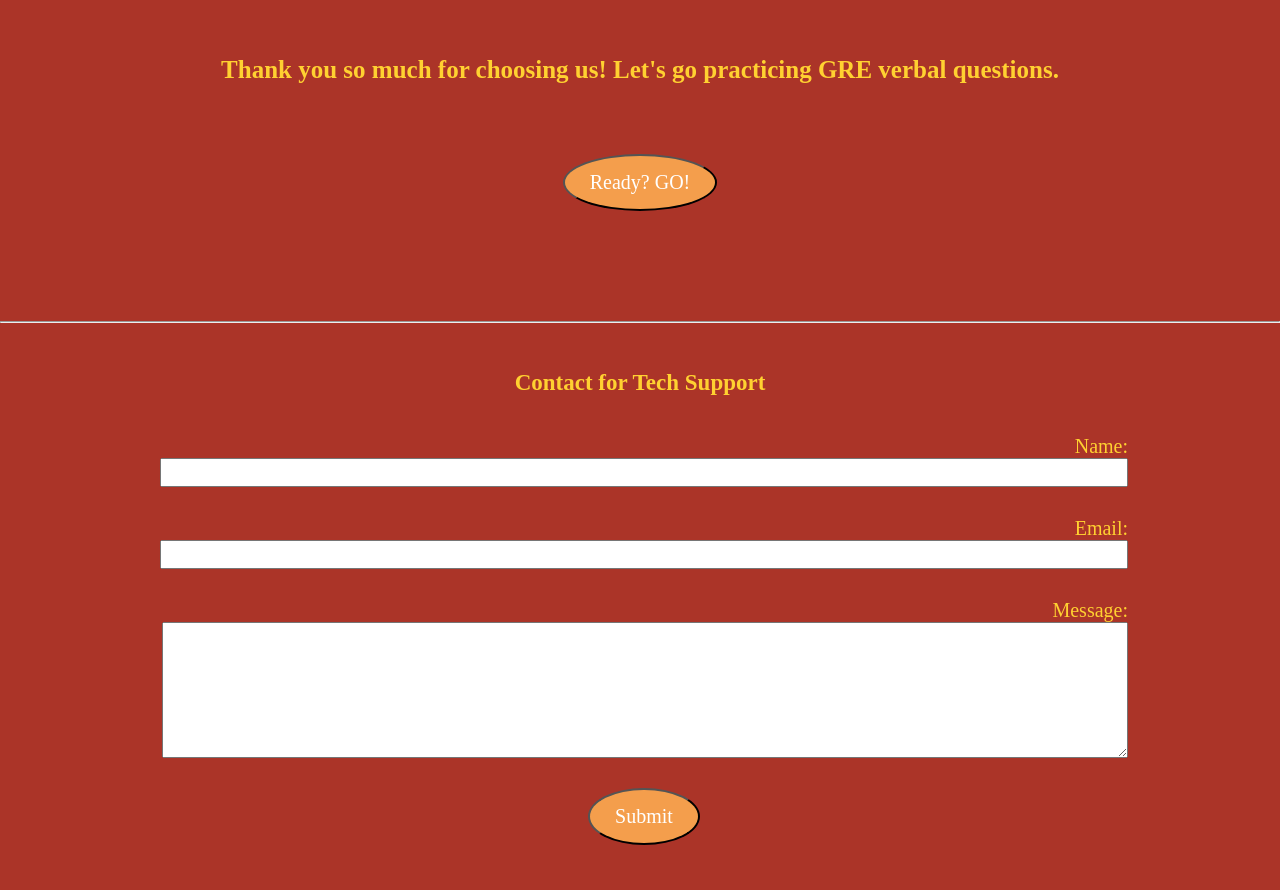
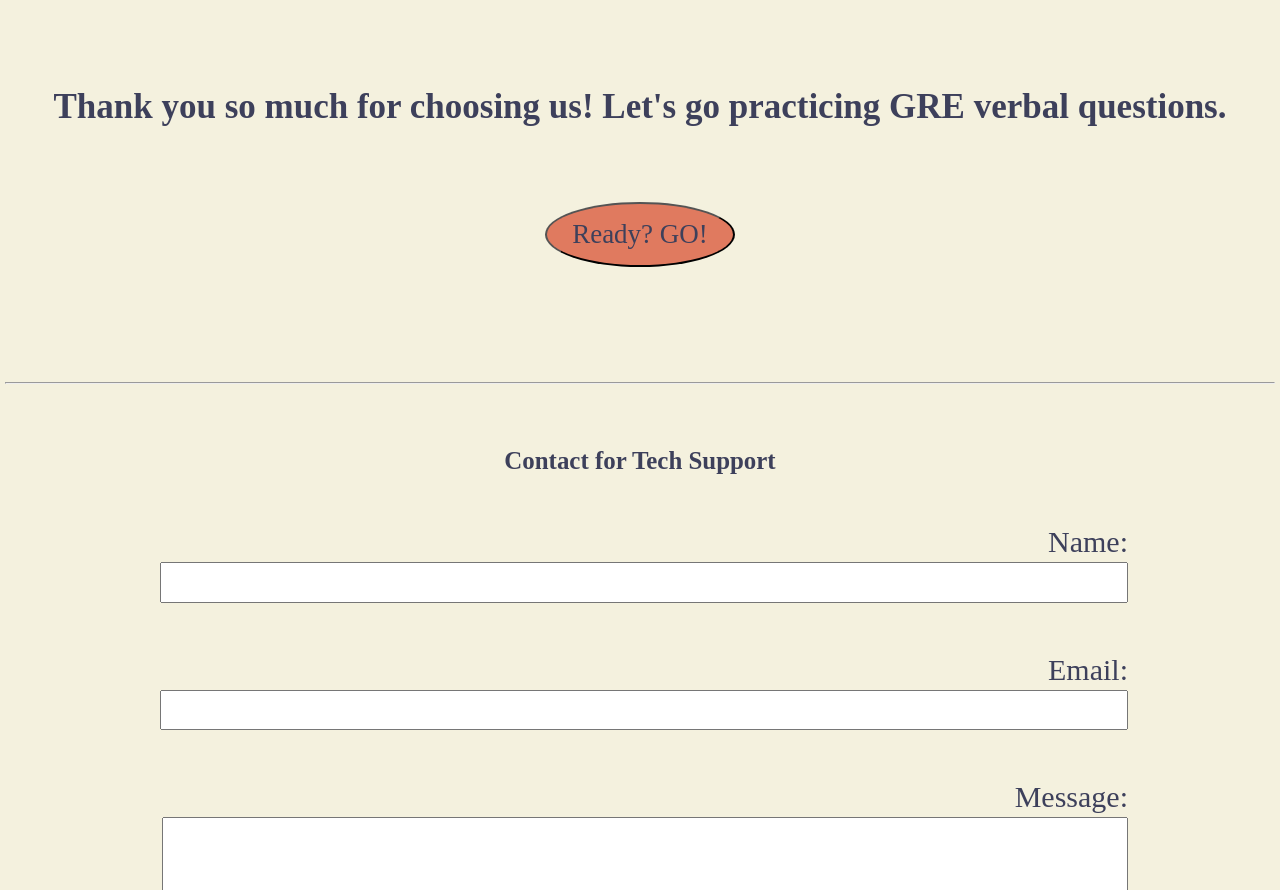
Before and after one commit to yl1462/GRE_Verbal_Practice_App, a plain HTML site: page index.html in a window 1280 px wide. Shown: the part 143-1033 px from the top of the page. Drawn offline with nearby package versions, Linux system fonts and the light colour scheme.

Commit message:
finished with CSS

```diff
--- a/TCQ.js
+++ b/TCQ.js
@@ -164,7 +164,7 @@ function checkTCQanswer() {
     $('main').html(
       `
       <h4>${displayCorrectTCQ()}</h4>
-      <br><br>
+      <br>
       <form id='newVocabForm'>
 
         <div id='searchBar'>
--- a/index.css
+++ b/index.css
@@ -1,13 +1,14 @@
 body {
-  background-color: #ab3428;
-  color: #ffd131;
+  background-color: #f4f1de;
+  color: #3d405b;
   text-align: center;
+  line-height: 40px;
 }
 
 h1 {
-  background-color: #011638;
+  background-color: #f2cc8f;
   font-size: 35px;
-  color: #ffd131;
+  color: #3d405b;
   margin: 0;
   padding: 50px 10px
 }
@@ -24,9 +25,9 @@ h3, h4 {
 }
 
 .readyGo,.TCQButton,.SEQButton,.turnIn,.turnInSEQ {
-  background-color: #f49e4c;
-  color: #FFF;
-  margin: 10px;
+  background-color: #E07A5F;
+  color: #3d405b;
+  margin: 15px 10px;
   padding: 15px 25px;
   border-radius: 50%;
   font-size: 20px;
@@ -37,10 +38,6 @@ h3, h4 {
   flex-flow: column wrap;
   align-items: center;
   font-size: 20px;
-}
-
-h5 {
-  font-size: 23px;
 }
 
 footer form {
@@ -62,8 +59,8 @@ footer form textarea {
 #ContactFormButton {
   align-self: center;
   margin-bottom: 50px;
-  background-color: #f49e4c;
-  color: #FFF;
+  background-color: #E07A5F;
+  color: #3d405b;
   padding: 15px 25px;
   border-radius: 50%;
   font-size: 20px;
@@ -91,3 +88,38 @@ p {
 #SEQanswer {
   margin: 5px 15px;
 }
+
+hr {
+  margin: 15px 5px;
+}
+
+@media screen and (min-width: 600px) {
+  h1 {
+    font-size: 50px;
+  }
+
+  h3, h4 {
+    font-size: 35px;
+  }
+
+  .contactForm {
+    font-size: 30px;
+  }
+
+  p {
+    font-size: 32px;
+    padding: 5px 10px;
+  }
+
+  .readyGo,.TCQButton,.SEQButton,.turnIn,.turnInSEQ {
+    font-size: 27px;
+  }
+
+  #newVocabForm {
+    font-size: 32px;
+  }
+
+  #SEQcheckBox {
+    font-size: 32px;
+  }
+}
```
